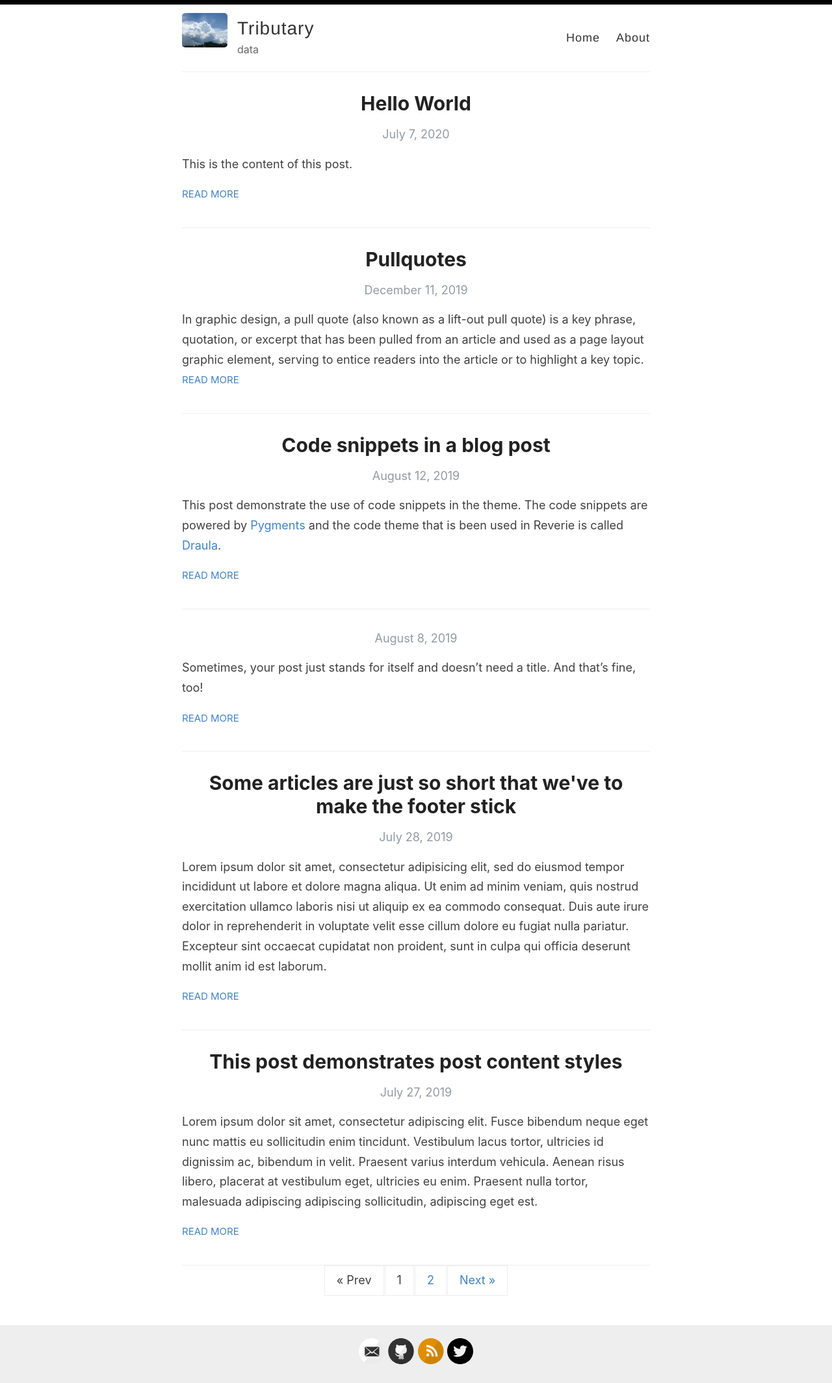
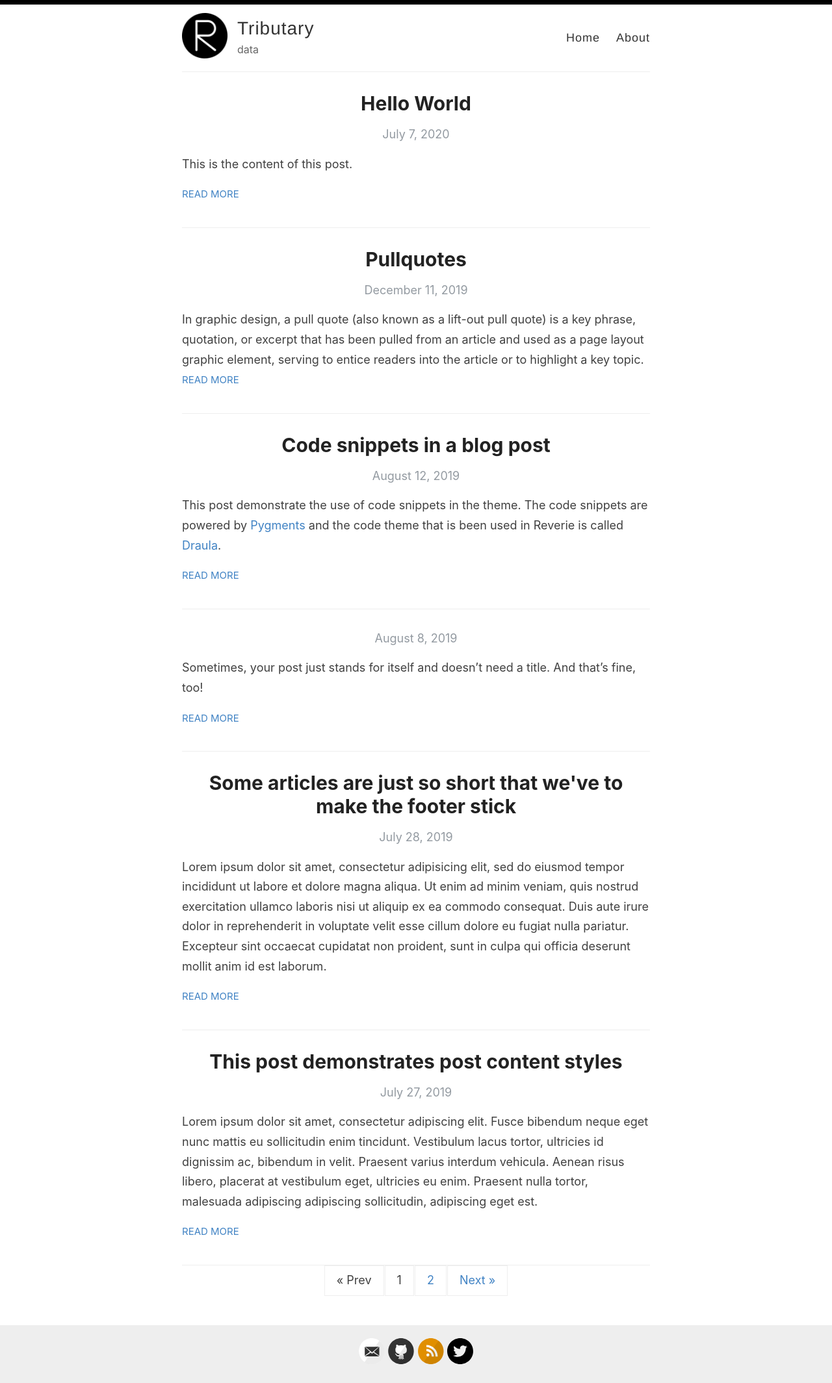
Before and after one commit to oroconnor/reverie, a Jekyll site: the page built from index.html, in a window 1280 px wide. Shown: the whole page at 65% size. Built offline with Jekyll 4.4.1, drawn with Linux system fonts in a browser that asks for light colours; the list of posts is cut into pages by our own code.

Commit message:
reverted temp logo to reverie logo

```diff
--- a/_config.yml
+++ b/_config.yml
@@ -12,7 +12,7 @@ author: Owen O'Connor
 description: data
 
 # URL of your avatar or profile pic (you could use your GitHub profile pic)
-avatar: /images/IMG_7408.jpeg
+avatar: /images/reverie.png
 
 #
 # Flags below are optional
```
